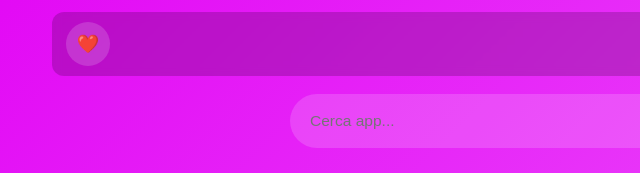
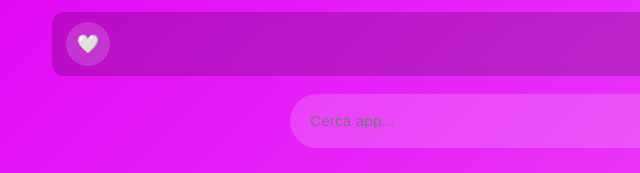
Before and after one commit to madebyanto/aura-store, a plain HTML site: page index.html in a window 1280 px wide. Shown: the top 173 px of the page, 0-640 px from the left. Drawn offline with Linux system fonts and the light colour scheme.

Commit message:
Update index.html

```diff
--- a/index.html
+++ b/index.html
@@ -156,7 +156,7 @@
     <!-- NAVBAR -->
     <nav class="appbar" role="navigation" aria-label="Barra principale">
       <div class="nav-left">
-        <button class="btn-heart" aria-label="Contribuisci" id="openContrib" aria-pressed="false">❤️</button>
+        <button class="btn-heart" aria-label="Contribuisci" id="openContrib" aria-pressed="false">🤍</button>
       </div>
 
       <div class="nav-right" role="link" tabindex="0" id="homeBtn" aria-label="Vai alla home">
```
